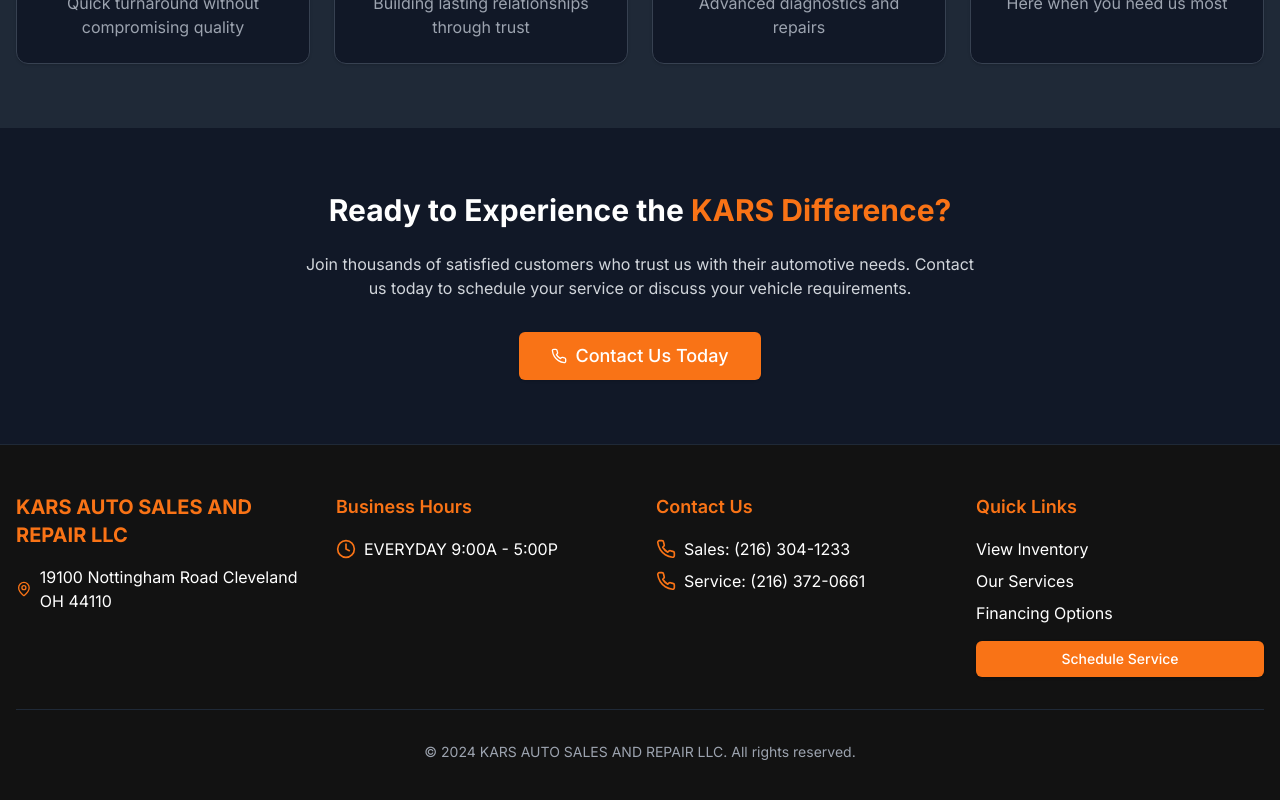
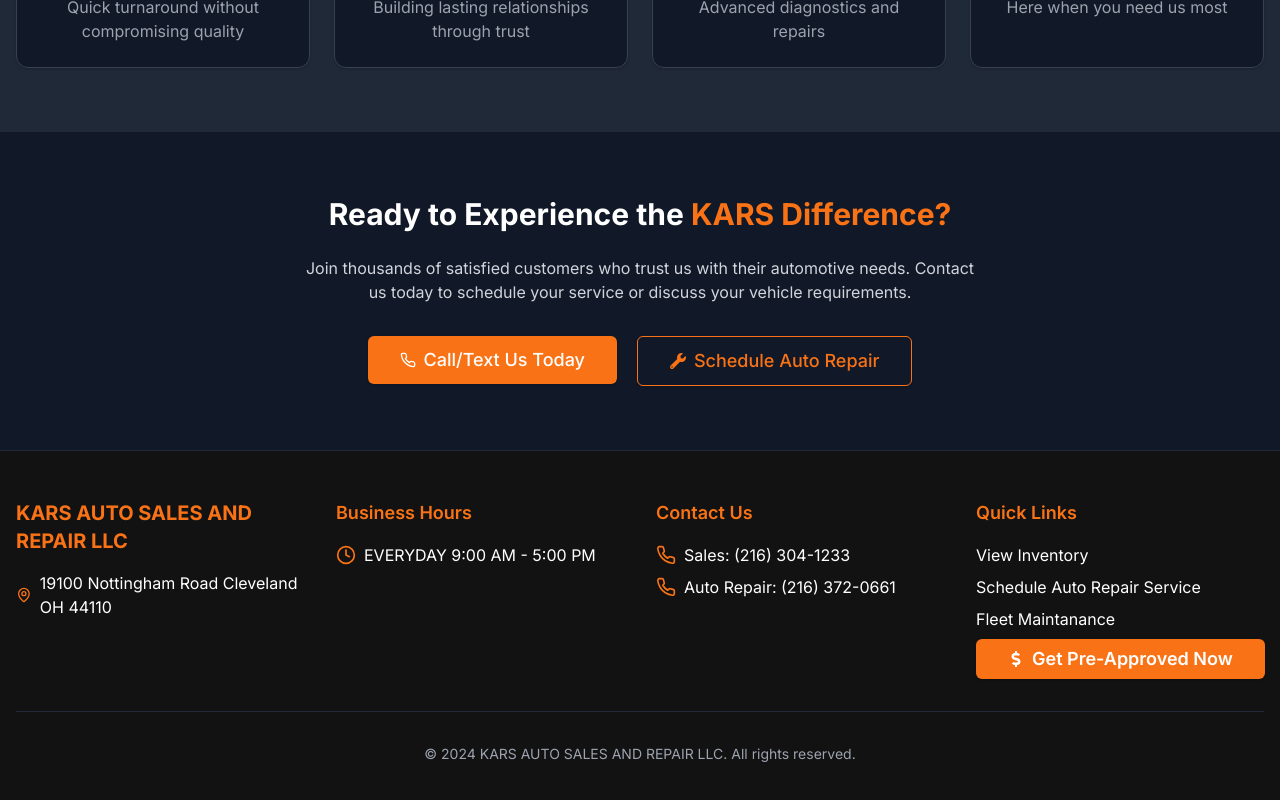
Before and after one commit to nelsonAndelson/kars-auto-webapp, a Next.js app: page /about in a window 1280 px wide. Shown: the part 1652-2452 px from the top of the page. Built offline with nearby package versions, Linux system fonts and the light colour scheme; no server answers.

Commit message:
added some refinements

```diff
--- a/app/about/page.tsx
+++ b/app/about/page.tsx
@@ -9,6 +9,7 @@
 import { staggerContainer, fadeIn } from "@/lib/framer/animations";
 import autoRepairImage from "@/app/images/auto-repair.jpg";
 import logo from "@/app/images/logo.png";
+import { FaWrench } from "react-icons/fa";
 
 export default function AboutPage() {
   return (
@@ -180,12 +181,20 @@
               automotive needs. Contact us today to schedule your service or
               discuss your vehicle requirements.
             </motion.p>
-            <motion.div variants={fadeIn}>
+            <motion.div variants={fadeIn} className="flex flex-col gap-5 sm:flex-row justify-center">
               <Link href="/contact">
-                <Button className="bg-orange-500 hover:bg-orange-600 text-white px-8 py-6 text-lg">
+                <Button className="bg-orange-500 hover:bg-orange-600 text-white px-8 py-6 text-lg w-full">
                   <Phone className="w-4 h-4 mr-2" />
-                  Contact Us Today
+                  Call/Text Us Today
                 </Button>
+              </Link>
+
+              <Link href="/auto-repair/booking">
+                <Button className="bg-transparent border border-orange-500 text-orange-500 hover:text-white px-8 py-6 text-lg w-full">
+                  <FaWrench className="w-4 h-4 mr-2" />
+                  Schedule Auto Repair
+                </Button>
+
               </Link>
             </motion.div>
           </motion.div>
--- a/app/auto-repair/services/page.tsx
+++ b/app/auto-repair/services/page.tsx
@@ -52,7 +52,7 @@
       <h1 className="text-3xl lg:text-4xl font-bold text-center mb-4">
         Our Auto Repair Services
       </h1>
-      <p className="text-lg text-gray-700 text-center mb-12 max-w-3xl mx-auto">
+      <p className="text-lg text-gray-100 text-gray-700 text-center mb-12 max-w-3xl mx-auto">
         From routine maintenance to major repairs, our certified mechanics provide quality service with a 30-day guarantee.
       </p>
 
@@ -77,10 +77,10 @@
 
       <div className="mt-16 text-center">
         <h2 className="text-2xl font-bold mb-4">Need a Custom Service?</h2>
-        <p className="text-gray-700 mb-6 max-w-2xl mx-auto">
+        <p className="text-gray-700 mb-6 max-w-2xl mx-auto text-gray-100">
           Don&apos;t see what you&apos;re looking for? Contact us for a custom quote on any auto repair service.
         </p>
-        <Link href="/auto-repair/contact">
+        <Link href="/auto-repair/booking">
           <button className="bg-gray-800 hover:bg-gray-900 text-white px-6 py-3 rounded-lg font-medium transition-colors">
             Request a Custom Quote
           </button>
--- a/components/AboutUs/AboutUs.tsx
+++ b/components/AboutUs/AboutUs.tsx
@@ -90,7 +90,7 @@
                 className="border-orange-500 text-orange-500 hover:bg-orange-500/10"
               >
                 <Link
-                  href="https://maps.google.com/?q=4364+W+130TH+ST,+CLEVELAND,+OH+44135"
+                  href="https://maps.google.com/?q=19100+NOTTINGHAM+ROAD,+CLEVELAND,+OH+44110"
                   target="_blank"
                   className="flex items-center gap-2"
                 >
--- a/components/Footer/Footer.tsx
+++ b/components/Footer/Footer.tsx
@@ -3,6 +3,8 @@
 import { Button } from "@/components/ui/button";
 import Link from "next/link";
 import { Phone, MapPin, Clock } from "lucide-react";
+import { fadeIn } from "@/lib/framer/animations";
+import { FaDollarSign } from "react-icons/fa";
 
 const containerVariants = {
   hidden: { opacity: 0 },
@@ -52,7 +54,7 @@
             </h4>
             <p className="mb-2 flex items-center">
               <Clock className="w-5 h-5 mr-2 text-orange-500" />
-              EVERYDAY 9:00A - 5:00P
+              EVERYDAY 9:00 AM - 5:00 PM
             </p>
           </motion.div>
 
@@ -60,14 +62,15 @@
             <h4 className="text-lg font-semibold mb-4 text-orange-500">
               Contact Us
             </h4>
-            <p className="mb-2 flex items-center">
+            <Link href="tel:216-304-1233" className="mb-2 flex items-center hover:text-orange-500">
               <Phone className="w-5 h-5 mr-2 text-orange-500" />
               Sales: (216) 304-1233
-            </p>
-            <p className="mb-2 flex items-center">
+            </Link>
+
+            <Link href="tel:2163720661"className="mb-2 flex items-center hover:text-orange-500">
               <Phone className="w-5 h-5 mr-2 text-orange-500" />
-              Service: (216) 372-0661
-            </p>
+              Auto Repair: (216) 372-0661
+            </Link>
           </motion.div>
 
           <motion.div
@@ -85,27 +88,29 @@
                 View Inventory
               </Link>
               <Link
-                href="/services"
+                href="/auto-repair/booking"
                 className="block hover:text-orange-500 transition-colors"
               >
-                Our Services
+                Schedule Auto Repair Service
               </Link>
               <Link
-                href="/financing"
+                href="/fleet-maintanance"
                 className="block hover:text-orange-500 transition-colors"
               >
-                Financing Options
+                Fleet Maintanance
               </Link>
             </nav>
-            <motion.div
-              className="mt-4"
-              whileHover={{ scale: 1.05 }}
-              whileTap={{ scale: 0.95 }}
+            <motion.div variants={fadeIn} className="mt-2 ">
+            <Button
+              size="lg"
+              className="bg-orange-500 hover:bg-orange-600 text-white font-semibold xl:text-lg"
             >
-              <Button className="w-full bg-orange-500 hover:bg-orange-600 text-white">
-                Schedule Service
-              </Button>
-            </motion.div>
+              <Link href="/pre-approval" className="flex items-center gap-2">
+                <FaDollarSign className="w-4 h-4" />
+                Get Pre-Approved Now
+              </Link>
+            </Button>
+          </motion.div>
           </motion.div>
         </motion.div>
 
--- a/components/Header/Header.tsx
+++ b/components/Header/Header.tsx
@@ -33,7 +33,9 @@
           </div>
           <div>
             <Link className="text-primary font-bold" href="tel:+12163041233">
-              +1 (216) 304 1233
+              <Button className="w-full px-4 py-4 text-white">
+                  Call/Text 216-304-1233
+              </Button>
             </Link>
           </div>
         </div>
@@ -80,9 +82,9 @@
             <Link href="/about" className={navLinkStyles("/about")}>
               About
             </Link>
-            <Link href="/services" className={navLinkStyles("/services")}>
+            {/* <Link href="/services" className={navLinkStyles("/services")}>
               Services
-            </Link>
+            </Link> */}
             <Link href="/contact" className={navLinkStyles("/contact")}>
               Contact
             </Link>
--- a/components/Home/Hero/Hero.tsx
+++ b/components/Home/Hero/Hero.tsx
@@ -63,7 +63,7 @@
           <div className="flex gap-4 mt-8">
             <Link href="/pre-approval">
               <Button className="bg-orange-500 text-white px-6 py-3 rounded-lg">
-                Get Started
+                Get Pre-Approved
               </Button>
             </Link>
             <Link href="/inventory">
--- a/components/Home/Hero/PromoDetails.tsx
+++ b/components/Home/Hero/PromoDetails.tsx
@@ -50,7 +50,7 @@
         </div>
         <div className="flex justify-center mt-8 gap-4">
           <Link href="/pre-approval">
-            <button className="bg-orange-500 text-white px-6 py-3 rounded-lg">Get Started</button>
+            <button className="bg-orange-500 text-white px-6 py-3 rounded-lg">Get Pre-Approved</button>
           </Link>
           <Link href="/#faqs">
             <button className="bg-transparent border border-orange-500 text-orange-500 px-6 py-3 rounded-lg hover:bg-orange-500 hover:text-white">See FAQs</button>
--- a/components/PreApproval/PreApprovalForm.tsx
+++ b/components/PreApproval/PreApprovalForm.tsx
@@ -696,7 +696,7 @@
               </div>
               <p className="text-sm text-gray-500 mt-4 text-center">
                 By continuing, I agree to receive messages and updates from
-                RightWay. Message & data rates may apply.
+                KARS Auto Sales and Repair. Message & data rates may apply.
               </p>
               <NavigationControls onNext={() => handleSubmit()} />
             </div>
```
Also changed, not shown: app/images/logo.png, 1 other file (tests, documents, lock files or other folders).
